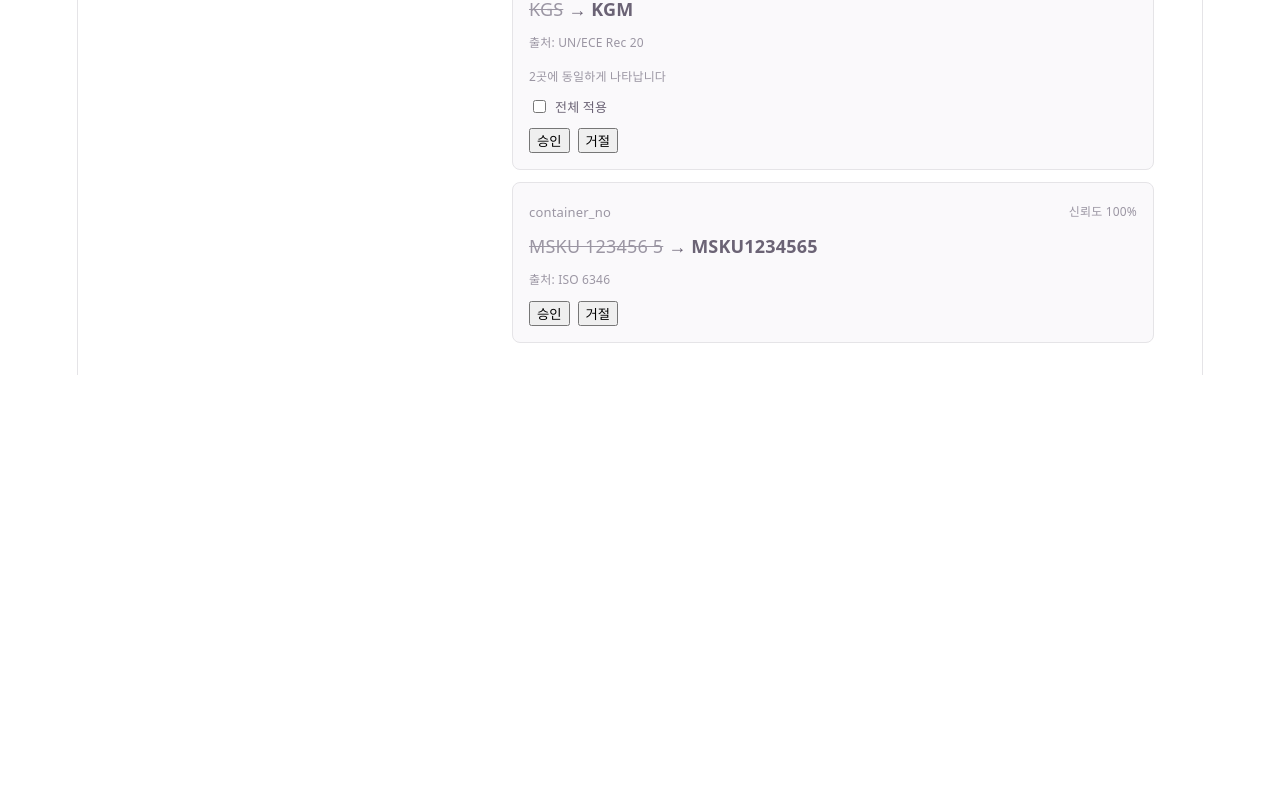
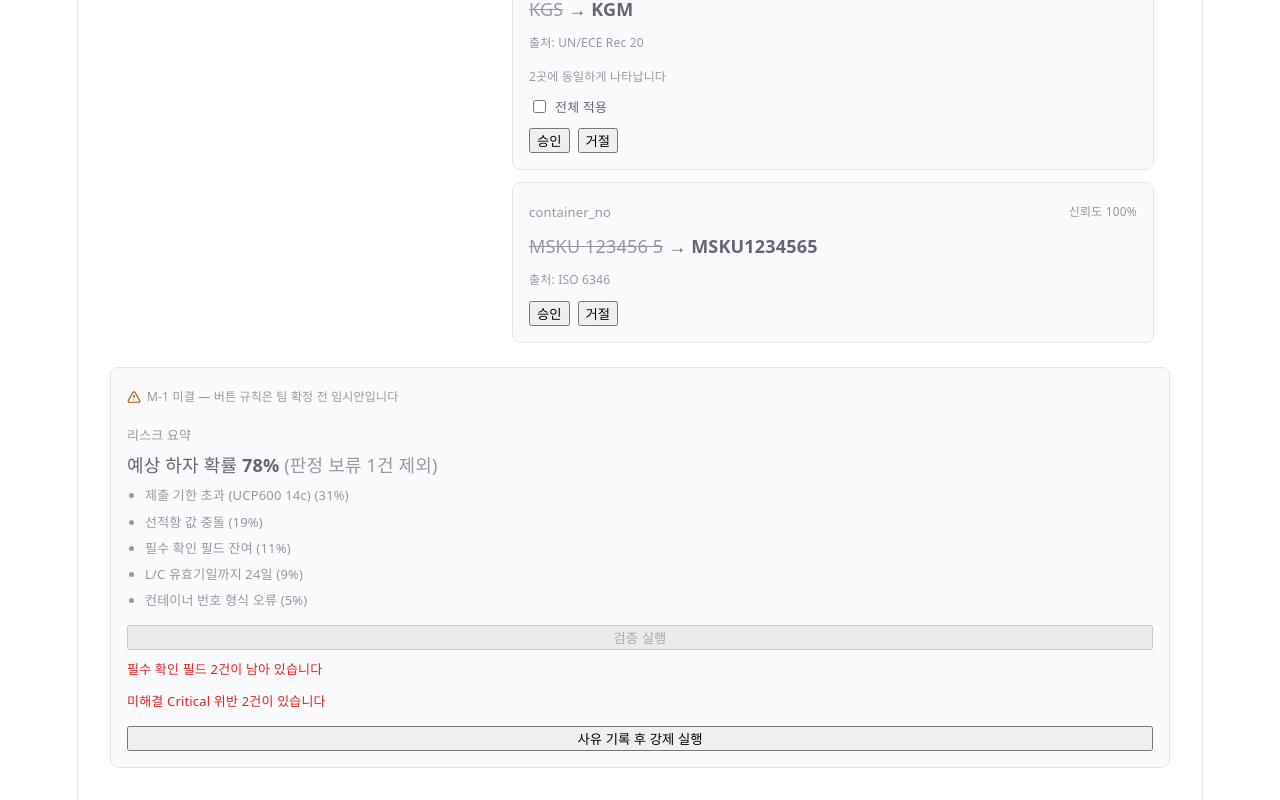
Before and after one commit to Khyojae/B-L-copilot, a React (Vite) app in the folder frontend/: page /shipments/SHP-2026-0812-001/draft in a window 1280 px wide. Shown: the part 1768-2568 px from the top of the page. Before the commit the page ends 2143 px from the top, so only its background shows below. Built offline with nearby package versions, Linux system fonts and the light colour scheme.

Commit message:
Add VerifyBar with M-1 provisional gate and shared M-2 edit logic

```diff
--- a/frontend/src/pages/S3Draft/FieldForm.tsx
+++ b/frontend/src/pages/S3Draft/FieldForm.tsx
@@ -1,8 +1,8 @@
 import { useState } from 'react';
 import { mockFields } from '../../mocks/shipment.fixture';
-import { CONFIDENCE, toConfidenceGrade } from '../../constants/domain';
 import type { FieldValue } from '../../types/domain';
 import { FieldRow } from './FieldRow';
+import { countRequiredFields, displayValueOf, isEditedField } from './fieldEditing';
 
 interface FieldFormProps {
   /** 지금 문서 뷰어에서 하이라이트되고 있는 필드 이름 */
@@ -32,16 +32,8 @@ export function FieldForm({
   // 편집 중인 입력창에 지금 타이핑된 텍스트
   const [draft, setDraft] = useState('');
 
-  function displayValueOf(field: FieldValue): string | null {
-    return field.field_name in editedValues ? editedValues[field.field_name] : field.value;
-  }
-
-  function isEditedField(field: FieldValue): boolean {
-    return field.field_name in editedValues && editedValues[field.field_name] !== field.value;
-  }
-
   function startEditing(field: FieldValue) {
-    setDraft(displayValueOf(field) ?? '');
+    setDraft(displayValueOf(field, editedValues) ?? '');
     setEditingFieldName(field.field_name);
   }
 
@@ -55,13 +47,7 @@ export function FieldForm({
     setEditingFieldName(null);
   }
 
-  // ⚠ M-2 미결: 직접 고친 필드는 사람이 이미 확인한 것으로 보고 "확정" 등급으로
-  //   쳐서 건수에서 뺍니다 (FieldRow가 배지를 그릴 때 쓰는 규칙과 동일 — 등급
-  //   문구와 이 숫자가 항상 같이 움직여야 함). 팀 확정 대기 중 — CLAUDE.md M-2 참고.
-  const requiredCount = mockFields.filter((field) => {
-    const grade = isEditedField(field) ? 'CONFIRMED' : toConfidenceGrade(field);
-    return CONFIDENCE[grade].blocksVerify;
-  }).length;
+  const requiredCount = countRequiredFields(mockFields, editedValues);
 
   return (
     <div style={{ display: 'flex', flexDirection: 'column', gap: 4, padding: 16 }}>
@@ -73,8 +59,8 @@ export function FieldForm({
         <FieldRow
           key={field.field_name}
           field={field}
-          displayValue={displayValueOf(field)}
-          isEdited={isEditedField(field)}
+          displayValue={displayValueOf(field, editedValues)}
+          isEdited={isEditedField(field, editedValues)}
           isEditing={editingFieldName === field.field_name}
           draft={draft}
           onDraftChange={setDraft}
--- /dev/null
+++ b/frontend/src/pages/S3Draft/VerifyBar.tsx
@@ -0,0 +1,148 @@
+import { useState } from 'react';
+import { AlertTriangle } from 'lucide-react';
+import { mockFields, mockPrediction, mockVerdicts } from '../../mocks/shipment.fixture';
+import { canTransitionToVerified } from '../../constants/domain';
+import { countRequiredFields } from './fieldEditing';
+
+interface VerifyBarProps {
+  /** FieldForm·SuggestionCard와 공유하는 "필드별 수정값" — 필수 확인 건수 계산에 필요 */
+  editedValues: Record<string, string | null>;
+}
+
+/**
+ * S3 초안 편집기의 "검증 실행" 버튼 + 리스크 요약.
+ *
+ * ⚠ M-1 미결: "검증 실행" 버튼의 활성/비활성 조건이 아직 팀 확정 전입니다.
+ *   여기서 쓰는 규칙(`canTransitionToVerified`)은 잠정 제안일 뿐이고, 팀
+ *   확정 결과에 따라 바뀔 수 있습니다. 자세한 내용은 CLAUDE.md M-1 참고.
+ *   확정 전까지는 이 컴포넌트를 실제 상태 전이(DRAFT → VERIFIED)에 연결하지
+ *   않습니다 — "검증 실행"·"강제 실행" 모두 지금은 콘솔 로그만 남깁니다.
+ */
+export function VerifyBar({ editedValues }: VerifyBarProps) {
+  const [showOverrideForm, setShowOverrideForm] = useState(false);
+  const [overrideReason, setOverrideReason] = useState('');
+  const [overrideRecorded, setOverrideRecorded] = useState<string | null>(null);
+
+  const requiredCount = countRequiredFields(mockFields, editedValues);
+  // 판정(Verdict)은 아직 안 만들어서(S4에서 다룸) 여기선 mock 판정 중
+  // "미해결" Critical만 셉니다. DEFERRED는 필수 확인 필드 쪽에서 이미
+  // 세고 있는 문제라 여기서 또 세면 같은 문제를 두 번 반영하게 됩니다.
+  const unresolvedCriticalCount = mockVerdicts.filter(
+    (verdict) => verdict.severity === 'Critical' && verdict.result === 'VIOLATION',
+  ).length;
+
+  const gate = canTransitionToVerified({
+    requiredFieldCount: requiredCount,
+    unresolvedCriticalCount,
+  });
+
+  function handleVerifyClick() {
+    console.log('[VerifyBar] 검증 실행 클릭');
+  }
+
+  function handleOverrideSubmit() {
+    const trimmed = overrideReason.trim();
+    if (trimmed === '') return;
+    console.log('[VerifyBar] 강제 실행 사유 기록:', trimmed);
+    setOverrideRecorded(trimmed);
+    setShowOverrideForm(false);
+  }
+
+  return (
+    <div
+      style={{
+        display: 'flex',
+        flexDirection: 'column',
+        gap: 12,
+        padding: 16,
+        border: '1px solid var(--border)',
+        borderRadius: 8,
+        backgroundColor: 'var(--card-bg)',
+        textAlign: 'left',
+      }}
+    >
+      <div style={{ display: 'inline-flex', alignItems: 'center', gap: 6 }}>
+        <AlertTriangle size={14} color="var(--severity-warning)" aria-hidden="true" />
+        <span style={{ fontSize: 12, color: 'var(--text-muted)' }}>
+          M-1 미결 — 버튼 규칙은 팀 확정 전 임시안입니다
+        </span>
+      </div>
+
+      <div>
+        <p style={{ margin: '0 0 4px', fontSize: 13, color: 'var(--text-muted)' }}>리스크 요약</p>
+        <p style={{ margin: 0 }}>
+          예상 하자 확률 <strong>{Math.round(mockPrediction.probability * 100)}%</strong>
+          {mockPrediction.deferred_count > 0 && (
+            <span style={{ color: 'var(--text-muted)' }}>
+              {' '}
+              (판정 보류 {mockPrediction.deferred_count}건 제외)
+            </span>
+          )}
+        </p>
+        <ul style={{ margin: '4px 0 0', paddingLeft: 18, fontSize: 13, color: 'var(--text-muted)' }}>
+          {mockPrediction.top_factors.map((factor) => (
+            <li key={factor.factor}>
+              {factor.factor} ({Math.round(factor.contribution * 100)}%)
+            </li>
+          ))}
+        </ul>
+      </div>
+
+      <div style={{ display: 'flex', flexDirection: 'column', gap: 6 }}>
+        <button type="button" disabled={!gate.allowed} onClick={handleVerifyClick}>
+          검증 실행
+        </button>
+
+        {!gate.allowed &&
+          gate.blockers.map((blocker) => (
+            <p key={blocker} style={{ margin: 0, fontSize: 13, color: 'var(--severity-critical)' }}>
+              {blocker}
+            </p>
+          ))}
+      </div>
+
+      {!gate.allowed && gate.overridable && overrideRecorded === null && (
+        <div style={{ display: 'flex', flexDirection: 'column', gap: 6 }}>
+          {!showOverrideForm ? (
+            <button type="button" onClick={() => setShowOverrideForm(true)}>
+              사유 기록 후 강제 실행
+            </button>
+          ) : (
+            <div style={{ display: 'flex', flexDirection: 'column', gap: 6 }}>
+              <span style={{ fontSize: 12, color: 'var(--text-muted)' }}>
+                강제 실행 사유를 입력하세요
+              </span>
+              <input
+                type="text"
+                value={overrideReason}
+                onChange={(event) => setOverrideReason(event.target.value)}
+                autoFocus
+                style={{
+                  font: 'inherit',
+                  color: 'inherit',
+                  border: '1px solid var(--border)',
+                  borderRadius: 4,
+                  padding: '4px 8px',
+                }}
+              />
+              <div style={{ display: 'flex', gap: 8 }}>
+                <button type="button" onClick={handleOverrideSubmit}>
+                  확인
+                </button>
+                <button type="button" onClick={() => setShowOverrideForm(false)}>
+                  취소
+                </button>
+              </div>
+            </div>
+          )}
+        </div>
+      )}
+
+      {overrideRecorded !== null && (
+        <p style={{ margin: 0, fontSize: 13, color: 'var(--accent)' }}>
+          사유 기록됨: {overrideRecorded}
+        </p>
+      )}
+    </div>
+  );
+}
--- /dev/null
+++ b/frontend/src/pages/S3Draft/fieldEditing.ts
@@ -0,0 +1,46 @@
+import { CONFIDENCE, toConfidenceGrade } from '../../constants/domain';
+import type { ConfidenceGrade, FieldValue } from '../../types/domain';
+
+// ─────────────────────────────────────────────
+// FieldRow 인라인 편집(직접 타이핑)과 SuggestionCard 제안 승인이 공유하는
+// "이 필드, 지금 화면에 뭘 보여줘야 하나" 로직. VerifyBar도 "검증 실행"
+// 버튼을 막을지 말지 정하려면 똑같은 계산(필수 확인 몇 건 남았나)이
+// 필요해서, FieldForm 하나에만 있으면 안 되고 여기로 모아뒀습니다.
+// ─────────────────────────────────────────────
+
+/** 이 필드에 지금 화면에 보여줄 값. 고친 적 있으면 고친 값, 없으면 원본 값 */
+export function displayValueOf(
+  field: FieldValue,
+  editedValues: Record<string, string | null>,
+): string | null {
+  return field.field_name in editedValues ? editedValues[field.field_name] : field.value;
+}
+
+/** 원본 값에서 바뀌었는지 (FieldRow 직접 수정이든 SuggestionCard 승인이든 상관없이) */
+export function isEditedField(
+  field: FieldValue,
+  editedValues: Record<string, string | null>,
+): boolean {
+  return field.field_name in editedValues && editedValues[field.field_name] !== field.value;
+}
+
+/**
+ * ⚠ M-2 미결: 직접 고친 값·승인한 제안값은 일단 무조건 "확정"으로 칩니다
+ *   (원래 등급이 "필수 확인"이었어도). 이게 맞는 규칙인지 팀 확정 대기 중 —
+ *   CLAUDE.md M-2 참고.
+ */
+export function effectiveGrade(
+  field: FieldValue,
+  editedValues: Record<string, string | null>,
+): ConfidenceGrade {
+  return isEditedField(field, editedValues) ? 'CONFIRMED' : toConfidenceGrade(field);
+}
+
+/** 지금 "필수 확인" 상태라 검증을 막는 필드가 몇 건인지 */
+export function countRequiredFields(
+  fields: FieldValue[],
+  editedValues: Record<string, string | null>,
+): number {
+  return fields.filter((field) => CONFIDENCE[effectiveGrade(field, editedValues)].blocksVerify)
+    .length;
+}
--- a/frontend/src/pages/S3Draft/index.tsx
+++ b/frontend/src/pages/S3Draft/index.tsx
@@ -2,6 +2,7 @@ import { useState } from 'react';
 import { FieldForm } from './FieldForm';
 import { DocumentViewer } from './DocumentViewer';
 import { SuggestionCard } from './SuggestionCard';
+import { VerifyBar } from './VerifyBar';
 import { mockSuggestions } from '../../mocks/shipment.fixture';
 import type { FieldValue, Suggestion } from '../../types/domain';
 
@@ -64,6 +65,10 @@ export function S3Draft() {
           </div>
         </div>
       </div>
+
+      <div style={{ marginTop: 24 }}>
+        <VerifyBar editedValues={editedValues} />
+      </div>
     </div>
   );
 }
```
Also changed, not shown: 1 other file (tests, documents, lock files or other folders).
